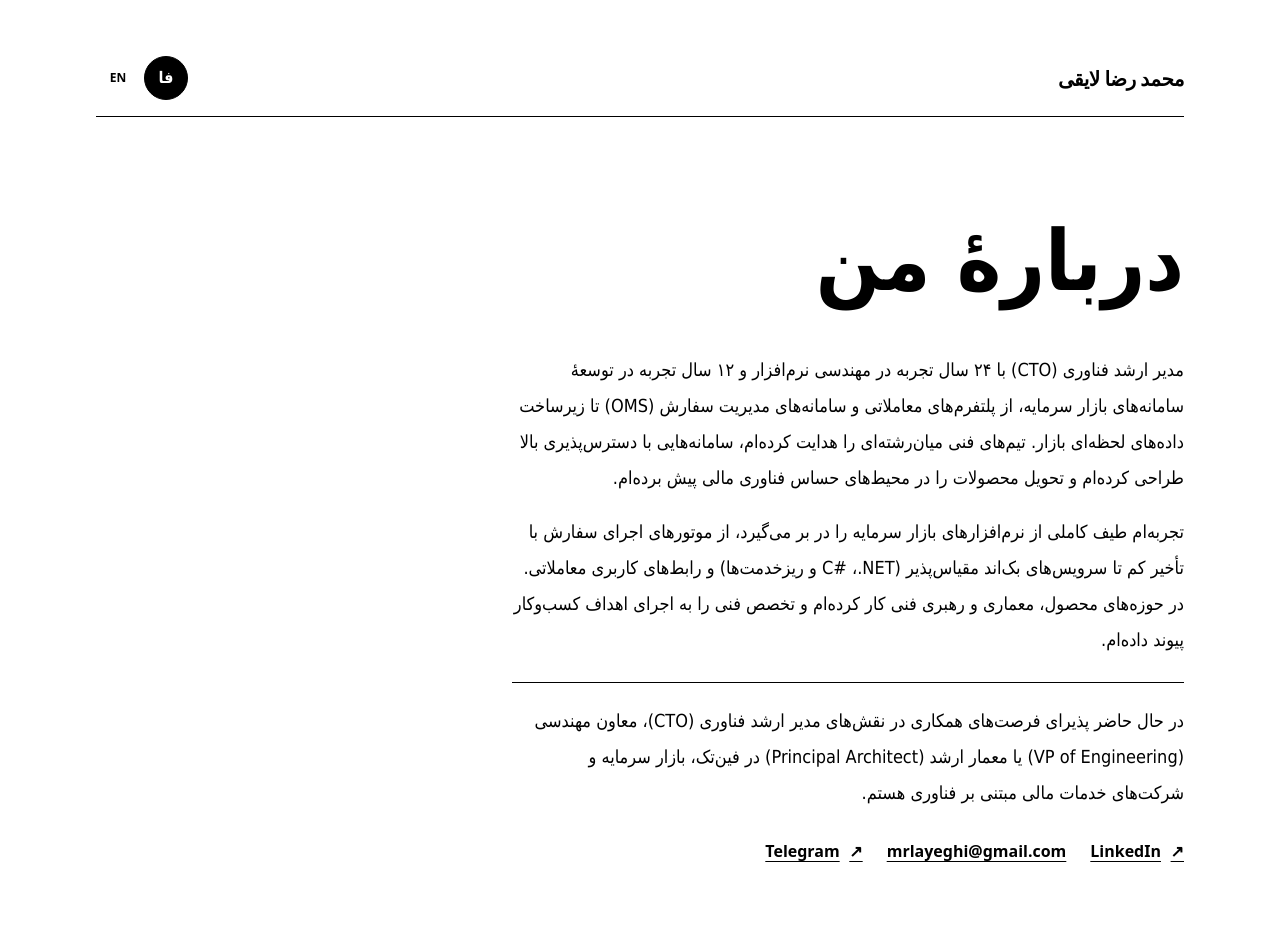
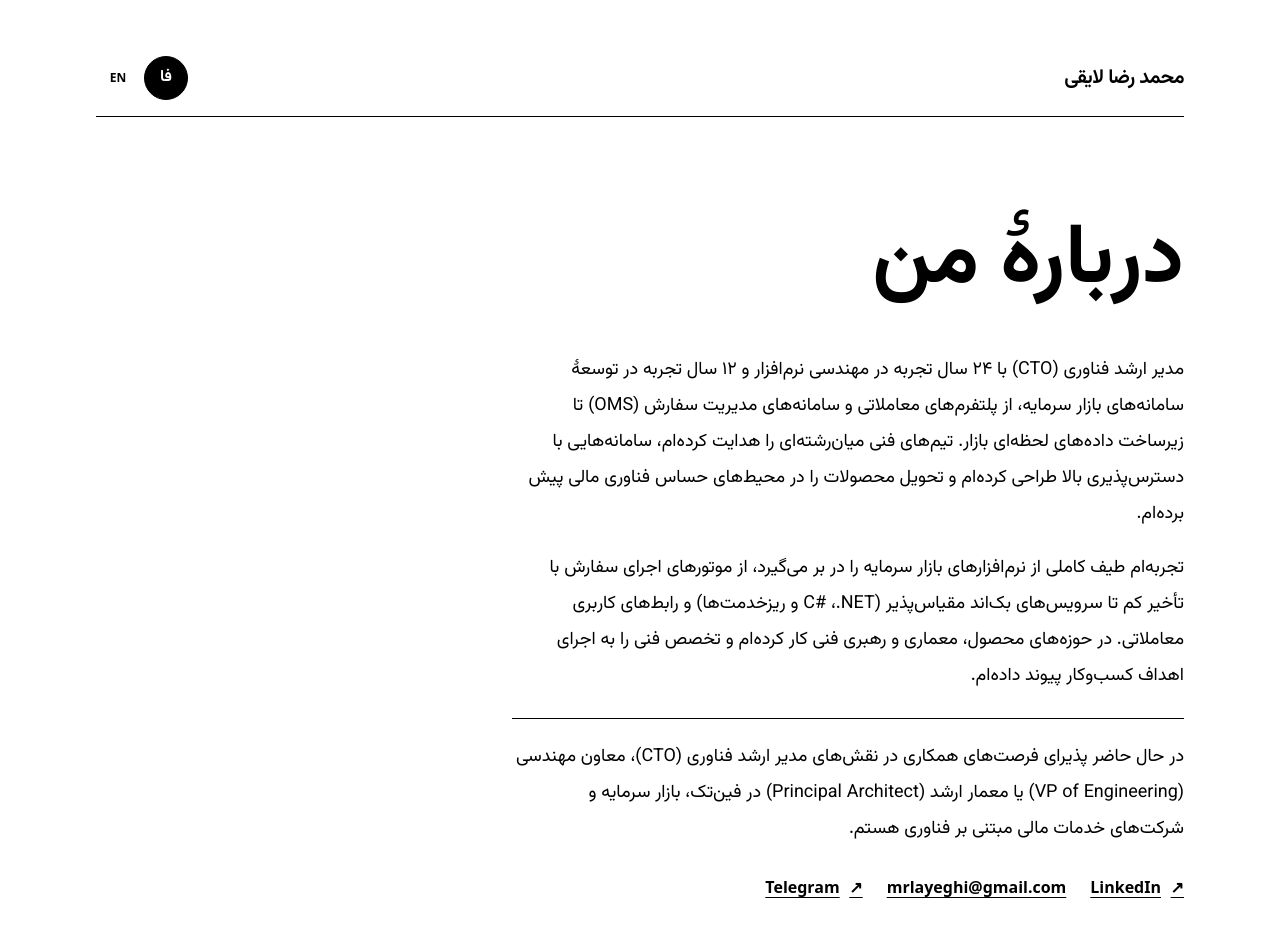
Before and after one commit to mrlayeghi/Shared, a plain HTML site: page index.html in a window 1280 px wide. Drawn offline with Linux system fonts and the light colour scheme.

Commit message:
Use Vazirmatn for Persian typography

```diff
--- a/index.html
+++ b/index.html
@@ -8,6 +8,14 @@
   <meta name="description" content="مدیر ارشد فناوری با ۲۴ سال تجربهٔ مهندسی نرم‌افزار و ۱۲ سال تجربهٔ توسعهٔ سامانه‌های بازار سرمایه">
   <title>محمد رضا لایقی | دربارهٔ من</title>
   <style>
+    @font-face {
+      font-family: Vazirmatn;
+      src: url("./fonts/Vazirmatn.woff2") format("woff2");
+      font-style: normal;
+      font-weight: 100 900;
+      font-display: swap;
+    }
+
     :root {
       color-scheme: light dark;
       --paper: #fff;
@@ -17,7 +25,7 @@
       font-family: system-ui, sans-serif;
     }
 
-    :root:lang(fa) { font-family: Tahoma, "Segoe UI", sans-serif; }
+    :root:lang(fa) { font-family: Vazirmatn, Tahoma, "Segoe UI", sans-serif; }
 
     @media (prefers-color-scheme: dark) {
       :root {
@@ -47,7 +55,9 @@
 
     .name {
       margin: 0;
-      font: 650 clamp(1rem, 2vw, 1.25rem)/1.35 system-ui, sans-serif;
+      font-size: clamp(1rem, 2vw, 1.25rem);
+      font-weight: 650;
+      line-height: 1.35;
       letter-spacing: -.025em;
     }
 
@@ -71,7 +81,7 @@
       cursor: pointer;
     }
 
-    .language:lang(fa) { font: 700 1rem/1 Tahoma, "Segoe UI", sans-serif; }
+    .language:lang(fa) { font: 700 1rem/1 Vazirmatn, Tahoma, "Segoe UI", sans-serif; }
 
     .language[aria-pressed="true"] {
       border-color: var(--ink);
```
Also changed, not shown: fonts/OFL.txt (added), fonts/Vazirmatn.woff2 (added).
